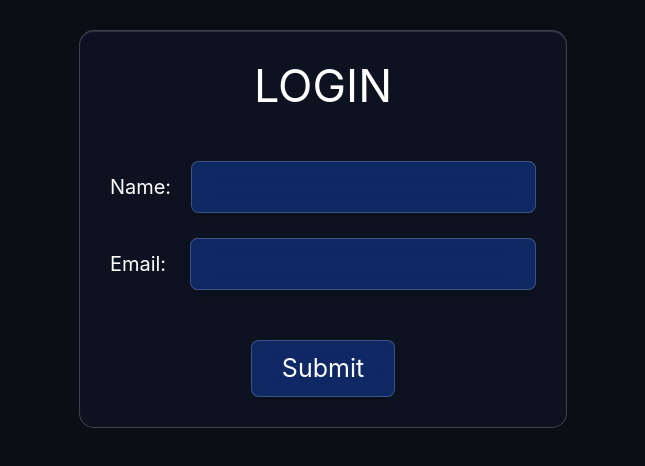
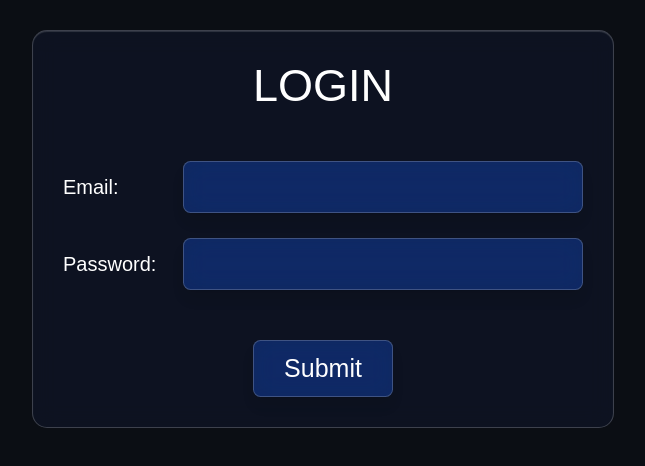
Before and after one commit to silius124/form_tanstack, a React (Vite) app: page / in a window 1280 px wide. Shown: the top 466 px of the page, without its empty margins (317-962 px from the left). Built offline with nearby package versions, Linux system fonts and the light colour scheme; a web font is replaced by a local one.

Commit message:
feat: add useLoginForm hook and add zod  valid

```diff
--- a/package.json
+++ b/package.json
@@ -10,12 +10,14 @@
     "preview": "vite preview"
   },
   "dependencies": {
+    "@hookform/resolvers": "^5.2.2",
     "@tailwindcss/vite": "^4.2.2",
     "@tanstack/react-query": "^5.99.0",
     "react": "^19.2.4",
     "react-dom": "^19.2.4",
     "react-hook-form": "^7.72.1",
-    "tailwindcss": "^4.2.2"
+    "tailwindcss": "^4.2.2",
+    "zod": "^4.3.6"
   },
   "devDependencies": {
     "@eslint/js": "^9.39.4",
--- a/src/components/Container.tsx
+++ b/src/components/Container.tsx
@@ -1,6 +1,6 @@
 function Container({ children }: { children: React.ReactNode }) {
   return (
-    <div className="p-6 w-auto max-w-307.5 mx-auto flex flex-col justify-center items-center">
+    <div className="p-6 w-auto max-w-307.5 mx-auto flex flex-col justify-center items-center ">
       {children}
     </div>
   );
--- a/src/components/FormField.tsx
+++ b/src/components/FormField.tsx
@@ -4,18 +4,17 @@ import { useFormContext } from "react-hook-form";
 interface FormFieldProps {
   label: string;
   name: string;
-  error: any;
   children: ReactNode;
 }
 
-function FormField({ label, name, error, children }: FormFieldProps) {
+function FormField({ label, name, children }: FormFieldProps) {
   const {
     formState: { errors },
   } = useFormContext();
   const errorMessage =
     errors[name]?.message || (errors[name] ? "Поле обязательно" : "");
   return (
-    <div className="grid grid-cols-[minmax(60px,auto)_1fr] gap-x-4 items-center w-full max-w-lg">
+    <div className="grid grid-cols-[minmax(100px,auto)_1fr] gap-x-4 items-center w-full max-w-lg">
       <label htmlFor={name}>{label}:</label>
       <div className="flex flex-col">
         {" "}
--- a/src/components/Input.tsx
+++ b/src/components/Input.tsx
@@ -12,7 +12,7 @@ function Input({ type, name }: InputProps) {
       type={type}
       id={name}
       {...register(name, { required: true })}
-      className="text-white px-3 py-2 bg-blue-600/30 backdrop-blur-md rounded-md border border-white/20 shadow-lg outline-none transition-all duration-200 focus:border-white/40 "
+      className="text-white px-3 py-2 w-xs bg-blue-600/30 backdrop-blur-md rounded-md border border-white/20 shadow-lg outline-none transition-all duration-200 focus:border-white/40 "
     />
   );
 }
--- /dev/null
+++ b/src/hooks/useLoginForm.ts
@@ -0,0 +1,32 @@
+import { zodResolver } from "@hookform/resolvers/zod";
+import { useForm } from "react-hook-form";
+import z from "zod";
+
+const loginSchema = z.object({
+  email: z.string().min(1, "Почта обязательна").email("Неверный формат почты"),
+  password: z.string().min(6, "Пароль должен быть не менее 6 символов"),
+});
+
+type LoginFormValues = z.infer<typeof loginSchema>;
+
+export const useLoginForm = () => {
+  const methods = useForm<LoginFormValues>({
+    resolver: zodResolver(loginSchema),
+    defaultValues: {
+      email: "",
+      password: "",
+    },
+    mode: "onChange",
+  });
+
+  const onSubmit = methods.handleSubmit((data) => {
+    console.log("Данные валидны и готовы к отправке: ", data);
+  });
+
+  return {
+    methods,
+    onSubmit,
+    errors: methods.formState.errors,
+    isLoading: methods.formState.isSubmitting,
+  };
+};
--- a/src/pages/App.tsx
+++ b/src/pages/App.tsx
@@ -1,37 +1,26 @@
+import { FormProvider } from "react-hook-form";
 import Container from "../components/Container";
 import Form from "../components/Form";
 import FormField from "../components/FormField";
 import Input from "../components/Input";
-import { FormProvider, useForm } from "react-hook-form";
+import { useLoginForm } from "../hooks/useLoginForm";
 
 function App() {
-  const methods = useForm({ defaultValues: { name: "", email: "" } });
-  const { errors } = methods.formState;
-  function submit(data: any) {
-    console.log("Отправка формы", data);
-  }
+  const { methods, onSubmit, errors } = useLoginForm();
 
   return (
     <Container>
       <FormProvider {...methods}>
-        <Form title={"LOGIN"} onSubmit={methods.handleSubmit(submit)}>
-          <FormField
-            label="Name"
-            name="name"
-            error={
-              errors.name?.message || (errors.name ? "Поле обязательно" : "")
-            }
-          >
-            <Input type="text" name="name" />
+        <Form title={"LOGIN"} onSubmit={onSubmit}>
+          <FormField label="Email" name="email" error={errors.email?.message}>
+            <Input type="email" name="email" />
           </FormField>
           <FormField
-            label="Email"
-            name="email"
-            error={
-              errors.email?.message || (errors.email ? "Поле обязательно" : "")
-            }
+            label="Password"
+            name="password"
+            error={errors.password?.message}
           >
-            <Input type="email" name="email" />
+            <Input type="password" name="password" />
           </FormField>
         </Form>
       </FormProvider>
--- a/src/styles/style.css
+++ b/src/styles/style.css
@@ -2,6 +2,7 @@
 
 html {
   font-size: 20px;
+  font-family: "Raleway", sans-serif;
 }
 
 @font-face {
```
Also changed, not shown: 1 other file (tests, documents, lock files or other folders).
